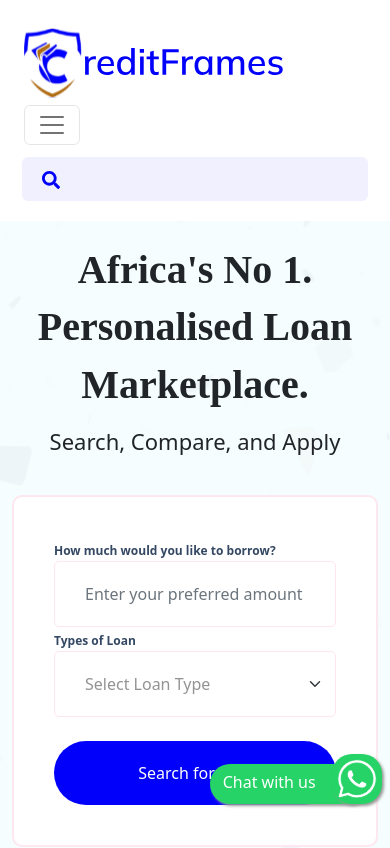
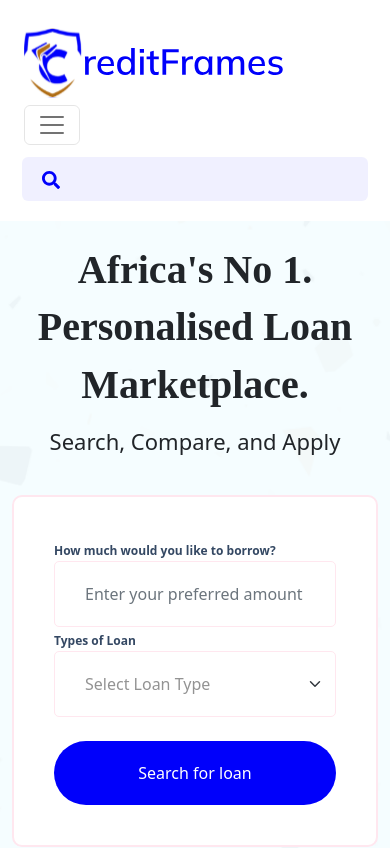
Before and after one commit to reuben2crown/CreditFrames.Portal, a React (Create React App) app: page / in a window 390 px wide. Shown: the top 848 px of the page. Built offline with nearby package versions, Linux system fonts and the light colour scheme; what apisauce would draw is missing.

Commit message:
Login and Register connected to the backend

```diff
--- a/package.json
+++ b/package.json
@@ -9,6 +9,7 @@
     "apisauce": "^2.1.6",
     "bootstrap": "^5.2.0",
     "country-flag-icons": "^1.5.5",
+    "device-detector-js": "^3.0.3",
     "react": "^18.2.0",
     "react-bootstrap": "^2.5.0",
     "react-code-input": "^3.10.1",
--- a/src/api/users.js
+++ b/src/api/users.js
@@ -6,7 +6,7 @@ const login = (data) => {
     const input = {
         "emailAddress": data.email,
         "password": data.password,
-        "loginChannel": "Website",
+        "loginChannel": "Web",
         "deviceId": "none",
     };
     console.log(input);
@@ -18,13 +18,13 @@ const login = (data) => {
 const register = (data) => {
 
     const input = {
-        "firstName": data.firstname,
+        "firstName": data.firstName,
         "lastName": data.lastName,
         "emailAddress": data.email,
         "phoneNumber": data.phone,
         "password": data.password,
         "confirmPassword": data.password1,
-        "signupChannel": "Website",
+        "signupChannel": "Web",
         "deviceId": "none",
     }
 
--- a/src/components/Footer.jsx
+++ b/src/components/Footer.jsx
@@ -1,20 +1,13 @@
 import React from "react";
 import logoWhite from "../images/logoWhite.png";
 import styles from "../styles/Footer.module.css";
-import { FaInstagram, FaFacebook, FaTwitter, FaWhatsapp, FaLinkedinIn } from "react-icons/fa";
+import { FaInstagram, FaFacebook, FaTwitter, FaLinkedinIn } from "react-icons/fa";
 
 
 const Footer = () => {
 
     return (
-        <div><a
-                href="https://wa.me/2348100000000"
-                className={styles.whatsappFloat}
-                target="_blank"
-                rel="noopener noreferrer"
-        >Chat with us &nbsp;&nbsp;&nbsp;
-            <FaWhatsapp className={styles.whatsappIcon} />
-            </a>
+        <div>
             <section className={styles.Footer}>
                 <div className="container">
                     <div className="row">
--- a/src/styles/Footer.module.css
+++ b/src/styles/Footer.module.css
@@ -21,71 +21,3 @@
     margin: 30px 0px;
     text-align: center;
 }
-/* for desktop */
-.whatsappFloat {
-    position: fixed;
-    width: 200px;
-    height: 40px;
-    bottom: 40px;
-    right: 40px;
-    background-color: #25d366;
-    color: #FFF;
-    border-radius: 50px;
-    text-align: center;
-    padding-bottom: 45px;
-    font-size: 18px;
-    text-decoration: none;
-    box-shadow: 2px 2px 3px #999;
-    z-index: 100;
-}
-
-.whatsappIcon {
-    font-size: 60px;
-    font-weight: bold;
-    background-color: #25d366;
-    padding: 5px 0px;
-    margin-top: -10px;
-    margin-right: -25px;
-    vertical-align: middle;
-    stroke: #25d366;
-    stroke-width: 10px;
-    border-radius: 20px;
-    box-shadow: 2px 2px 3px #999;
-}
-
-.whatsappFloat:hover {
-    color: #FFF;
-}
-
-/* for mobile */
-@media screen and (max-width: 767px) {
-    .whatsappFloat {
-            position: fixed;
-            width: 160px;
-            height: 40px;
-            bottom: 40px;
-            right: 20px;
-            background-color: #25d366;
-            color: #FFF;
-            padding-bottom: 30px;
-            border-radius: 50px;
-            text-align: center;
-            font-size: 16px;
-            text-decoration: none;
-            box-shadow: 2px 2px 3px #999;
-            z-index: 100;
-        }
-
-        .whatsappIcon {
-            font-size: 50px;
-            font-weight: bold;
-            background-color: #25d366;
-            padding: 3px 0px;
-            margin-right: -25px;
-            vertical-align: middle;
-            stroke: #25d366;
-            stroke-width: 10px;
-            border-radius: 20px;
-            box-shadow: 2px 2px 3px #999;
-        }
-}
```
Also changed, not shown: src/pages/LoginPage.js (+40 -17 lines), 1 other file (tests, documents, lock files or other folders).
